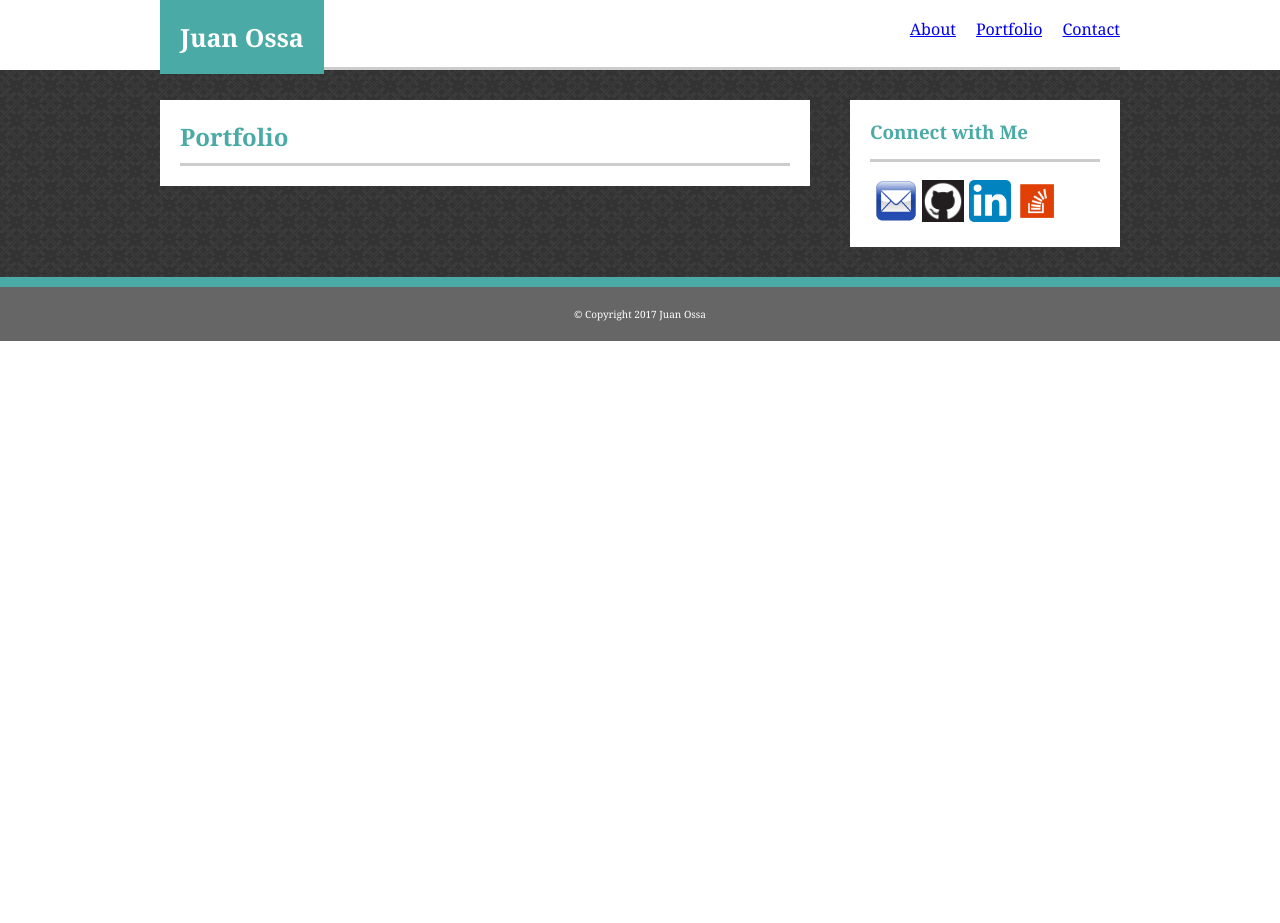
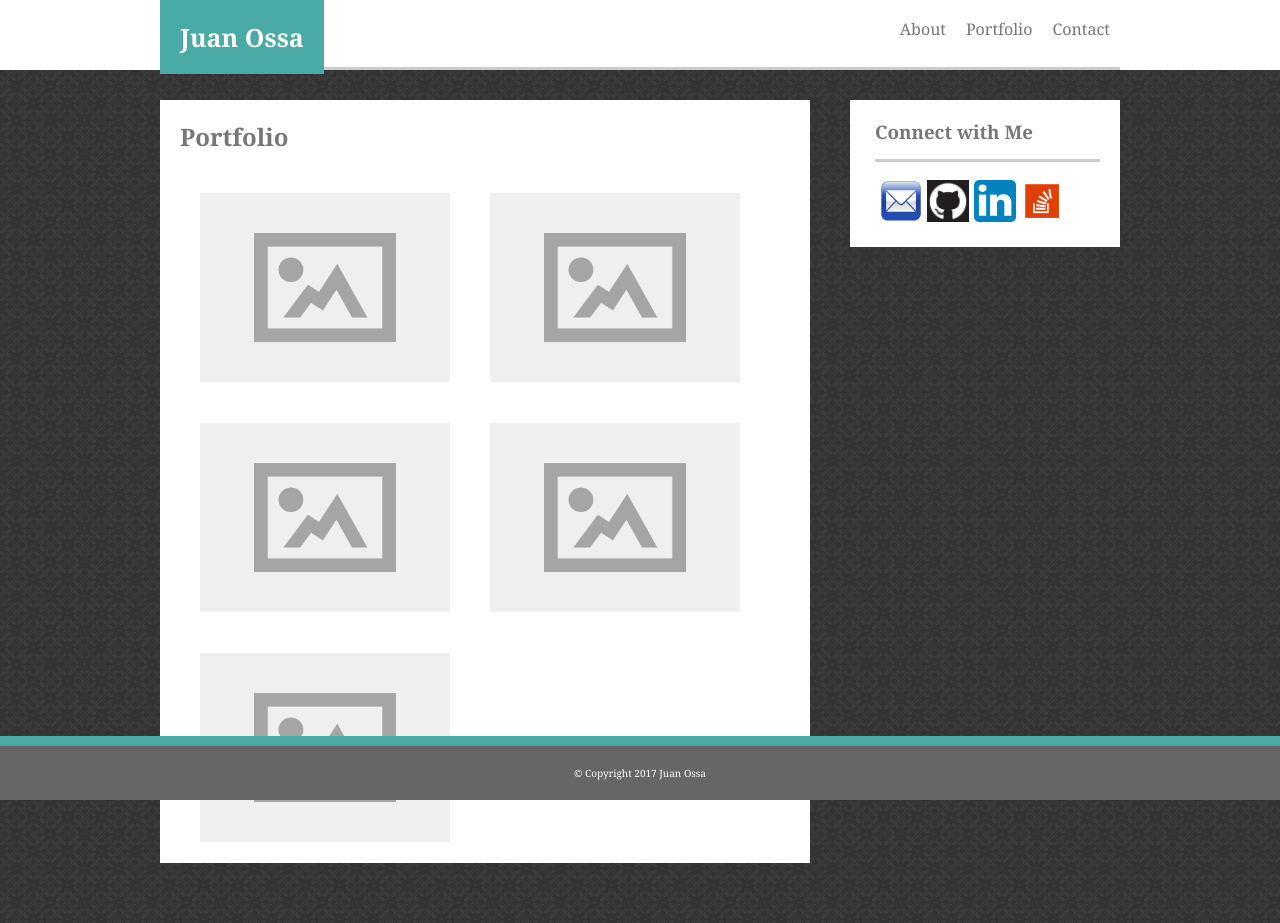
Before and after one commit to CLMBN/Basic-Portfolio, a PHP site: page /portfolio.html in a window 1280 px wide. Before the commit the page ends 341 px from the top, so only its background shows below. Run offline with PHP 8.4, Linux system fonts and the light colour scheme.

Commit message:
final version of the pages included images

```diff
--- a/assets/css/style.css
+++ b/assets/css/style.css
@@ -3,10 +3,9 @@
      -moz-box-sizing: border-box;
           box-sizing: border-box;
 }
-	/* html {
-		margin: 0;
-		padding: 0;
-	} */
+	html {
+ 		background: url(../images/dark_embroidery.png);
+	}
 	body {
 		top: 0;
 		margin: 0;
@@ -43,9 +42,6 @@
 		padding: 20px 20px;
 	}
 
-	.nav {
-		text-decoration: none;
-	}
 	#nav-links {
 		position: relative;
 		top: 0;
@@ -55,24 +51,28 @@
 		display: block;
 		color: #777777;
 		text-align: center;
-		padding: 18px 0 14px 20px;
+		padding: 18px 10px 20px;
+		background-color: white;
+	}
+
+	#nav-links:hover {
+		background-color: #4aaaa5;
+		color: white;
 	}
 
 	a {
 		font-family: Georgia, Times, "Times New Roman", serif;
-	}
-	#container {
-		background-color: #4aaaa5;
-		padding-top: 0px;
-		padding-bottom: 10px;
-		width: 100%;
+		text-decoration: none;
+		color: #777777;
+
 	}
 
 	#main-background {
 		background-image: url("../images/dark_embroidery.png");
 		padding-top: 20px;
-		padding-bottom: 20px;
+		padding-bottom: 50px;
 		width: 100%;
+
 	}
 
 	.main-body {
@@ -116,10 +116,11 @@
 	#contact-me {
 		border-bottom: solid #cccccc;
 		padding-bottom: 15px;
+		margin-left: 5px;
 	}
 	.contact-icons {
 		list-style-type: none;
-		margin: 0;
+		margin-left: 5px;
 	}
 
 	.icon {
@@ -133,8 +134,62 @@
 		background-color: #666666;
 		color: 	white;
 		text-align: center;
-		position: relative;
+		position: fixed;
 		bottom: 0px;
 		width: 100%;
 		padding: 20px;
+		border-top: solid #4aaaa5 10px;
 	}
+
+	/* Portfolio specific */
+
+	.main-portfolio {
+	}
+	.portfolio-image {
+		float: left;
+		height: 190px;
+		width: 250px;
+		position: relative;
+		padding: 0;
+		margin: 20px;
+	}
+
+	.portfolio-image img {
+		display: block;
+		max-width: 100%;
+		height: auto;
+	}
+
+	.caption-text {
+		opacity: 0;
+		position: absolute;
+		width: 100%;
+		color: white;
+		left: 0;
+		bottom: 0;
+		padding: 1em;
+		font-weight: 700;
+		z-index: 2;
+		-webkit-transition: opacity .3s ease-in-out;
+		transition: opacity .3s ease-in-out;
+		background-color: #4aaaa5;
+	}
+
+	.portfolio-image:hover .caption-text {
+		opacity: 1;
+	}
+	/* Contact */
+
+	.contact-form {
+		list-style: none;
+		padding-bottom: 20px;
+	}
+
+	.btn {
+		display: inline-block;
+		padding: 0.74em 1.5em;
+		margin: 1.5em 0 0;
+		color: white;
+		border-width: 0 0 0 0;
+		background-color: #4aaaa5;
+		}
--- a/portfolio.html
+++ b/portfolio.html
@@ -2,7 +2,7 @@
 <html>
 
 <head>
-	<title>Juan Ossa's Bio Page</title>
+	<title>Juan Ossa's Portfolio Page</title>
 	<link rel="stylesheet" type="text/css" href="assets\css\style.css">
 </head>
 
@@ -19,14 +19,41 @@
 		</header>
 	</div>
 
-	<div id="container">
 		<div id="main-background">
 			<div class="main-body">
 			<section class="about">
 
-				<h1 id="main-bio">Portfolio</h1>
+				<h1 id="main-portfolio">Portfolio</h1>
 
+				<figure class="portfolio-image">
+					<a href="#">
+					<img class="placeholder" src="assets\images\placeholder.png" alt="Image" />
+					<figcaption class="caption-text">Hangman</figcaption>
+				</figure>
 
+				<figure class="portfolio-image">
+					<a href="#">
+					<img class="placeholder" src="assets\images\placeholder.png" alt="Image" />
+					<figcaption class="caption-text">RPG Game</figcaption>
+				</figure>
+
+				<figure class="portfolio-image">
+					<a href="#">
+					<img class="placeholder" src="assets\images\placeholder.png" alt="Image" />
+					<figcaption class="caption-text">Trivia Game</figcaption>
+				</figure>
+
+				<figure class="portfolio-image">
+					<a href="#">
+					<img class="placeholder" src="assets\images\placeholder.png" alt="Image" />
+					<figcaption class="caption-text">Rutgers Info Widget</figcaption>
+				</figure>
+
+				<figure class="portfolio-image">
+					<a href="#">
+					<img class="placeholder" src="assets\images\placeholder.png" alt="Image" />
+					<figcaption class="caption-text">Paper Rock Scissors</figcaption>
+				</figure>
 
 			</section>
 			<section class="contact-info">
@@ -56,7 +83,6 @@
 			</section>
 			</div>
 		</div>
-	</div>
 	<footer id="footer">
 		<div>&copy; Copyright 2017 Juan Ossa</div>
 	</footer>
```
Also changed, not shown: contact.html (+35 -7 lines), index.html (+6 -6 lines), assets/images/placeholder.png (added), assets/images/profile-pic.jpg (added).
